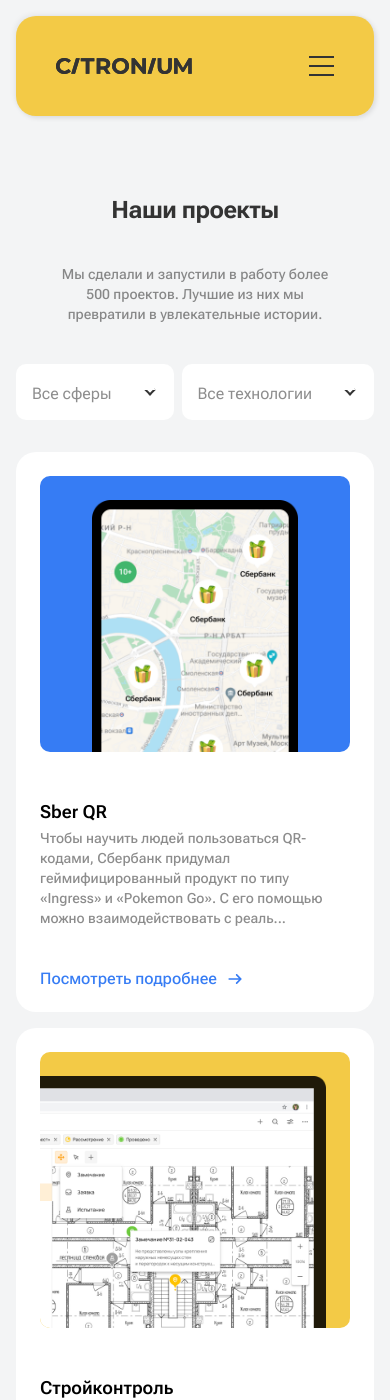
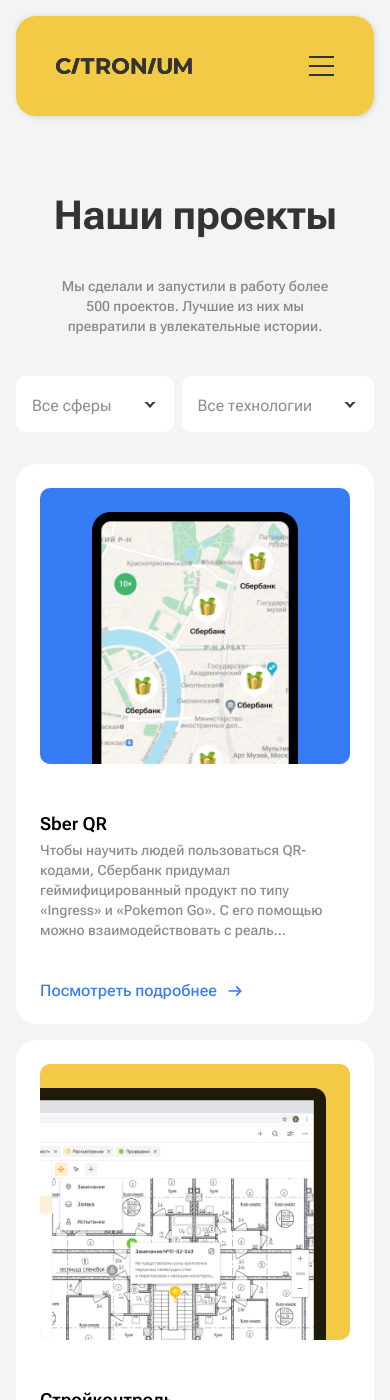
Before and after one commit to Citronium/citronium-landing-en, a Jekyll site: the page built from projects.html, in a window 390 px wide and 1400 px high. Built offline with Jekyll 4.4.1, drawn with Linux system fonts in a browser that asks for light colours.

Commit message:
fix filters in projects page

```diff
--- a/_includes/projects/top-content.html
+++ b/_includes/projects/top-content.html
@@ -1,5 +1,5 @@
 <div class="flex-container">
-    <h1 class="projects__title">Наши проекты</h1>
+    <h1 class="h1 projects__title">Наши проекты</h1>
     <p class="projects__descr">
         Мы сделали и запустили в работу более 500 проектов. Лучшие из них мы превратили в увлекательные истории.
     </p>
--- a/_sass/_media.scss
+++ b/_sass/_media.scss
@@ -82,10 +82,6 @@
         }
     }
     .projects {
-        &__title {
-            font-size: 56px;
-            line-height: 56px;
-        }
         &__item {
             flex-direction: column;
             flex-direction: column-reverse;
@@ -246,7 +242,6 @@
     }
     .dropdown {
         position: relative;
-        //width: 250px;
         height: 64px;
         &__input {
             font-size: 16px;
@@ -258,6 +253,7 @@
             top: unset;
             left: 0;
             right: 0;
+            border-radius: 10px 10px 0 0;
             &-spheres {
                 width: 100%;
                 height: 80%;
@@ -271,19 +267,6 @@
             &-item {
                 font-size: 16px;
                 line-height: 24px;
-                &.active {
-                    &::before {
-                        content: "";
-                        position: absolute;
-                        top: 10px;
-                        right: 30px;
-                        width: 10px;
-                        height: 15px;
-                        border-right: 3px solid #367CF4;
-                        border-bottom: 3px solid #367CF4;
-                        transform: rotate(45deg);
-                      }
-                }
             }
         }
     }
@@ -399,10 +382,6 @@
         }
     }
     .projects {
-        &__title {
-            font-size: 40px;
-            line-height: 40px;
-        }
         &__descr {
             font-size: 16px;
             line-height: 24px;
@@ -789,10 +768,6 @@
         }
     }
     .projects {
-        &__title {
-            font-size: 24px;
-            line-height: 28px;
-        }
         &__descr {
             font-size: 14px;
             line-height: 20px;
--- a/_sass/_projects.scss
+++ b/_sass/_projects.scss
@@ -1,12 +1,7 @@
 .projects {
     width: 100%;
     &__title {
-        font-weight: 700;
-        font-size: 64px;
-        line-height: 64px;
-        text-align: center;
         color: var(--color-dark);
-        letter-spacing: -0.5px;
         margin-top: 116px;
     }
     &__descr {
@@ -135,7 +130,6 @@
         transform: rotate(-225deg);
     }
     &.active &__options {
-        //display: block;
         opacity: 1;
         visibility: visible;
     }
@@ -187,7 +181,7 @@
             height: 4px;
             background: rgba(51, 51, 51, 0.56);
             border-radius: 5px;
-            margin:  0 auto;
+            margin: 0 auto;
         }
         &-item {
             display: block;
@@ -198,9 +192,6 @@
             font-size: 24px;
             line-height: 32px;
             color: var(--color-dark56);
-            &:hover {
-                background-color: azure;
-            }
             &.active {
                 color: #367cf4;
             }
```
